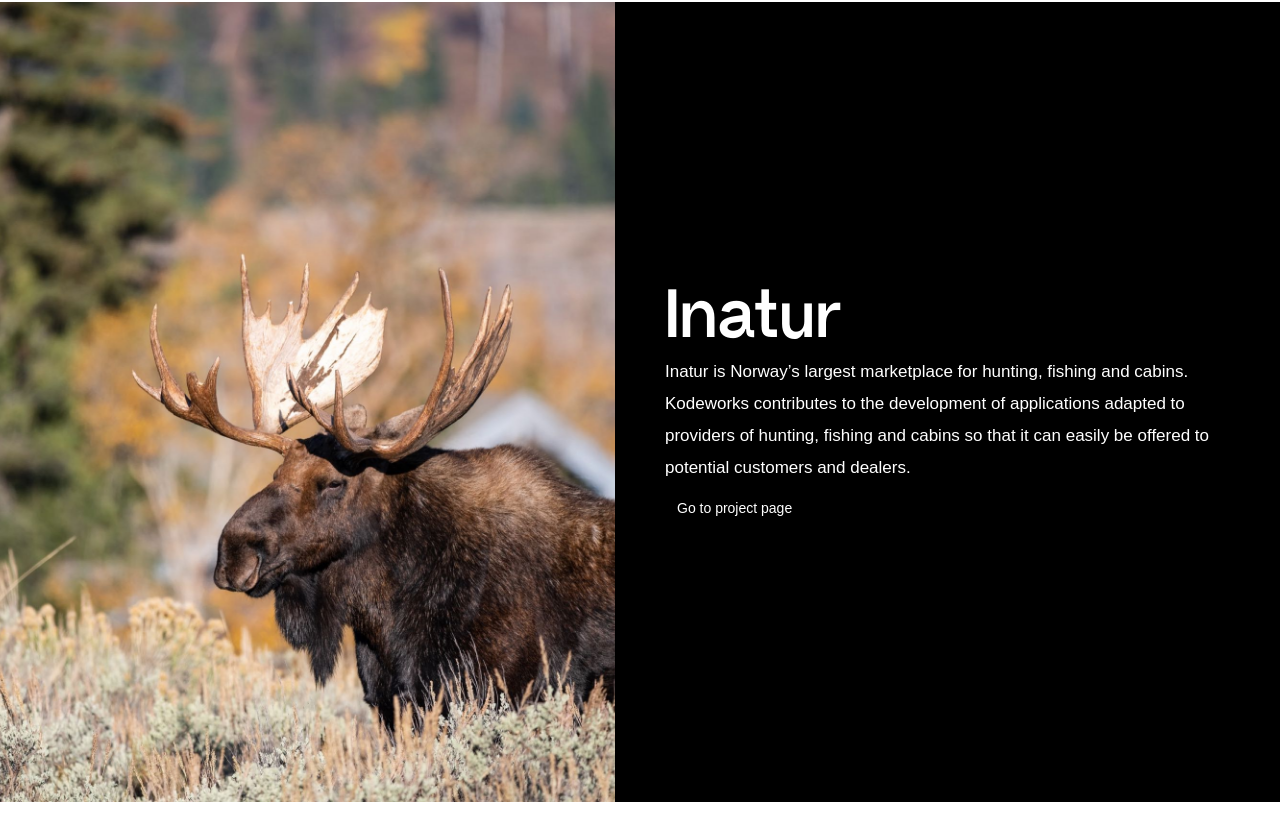
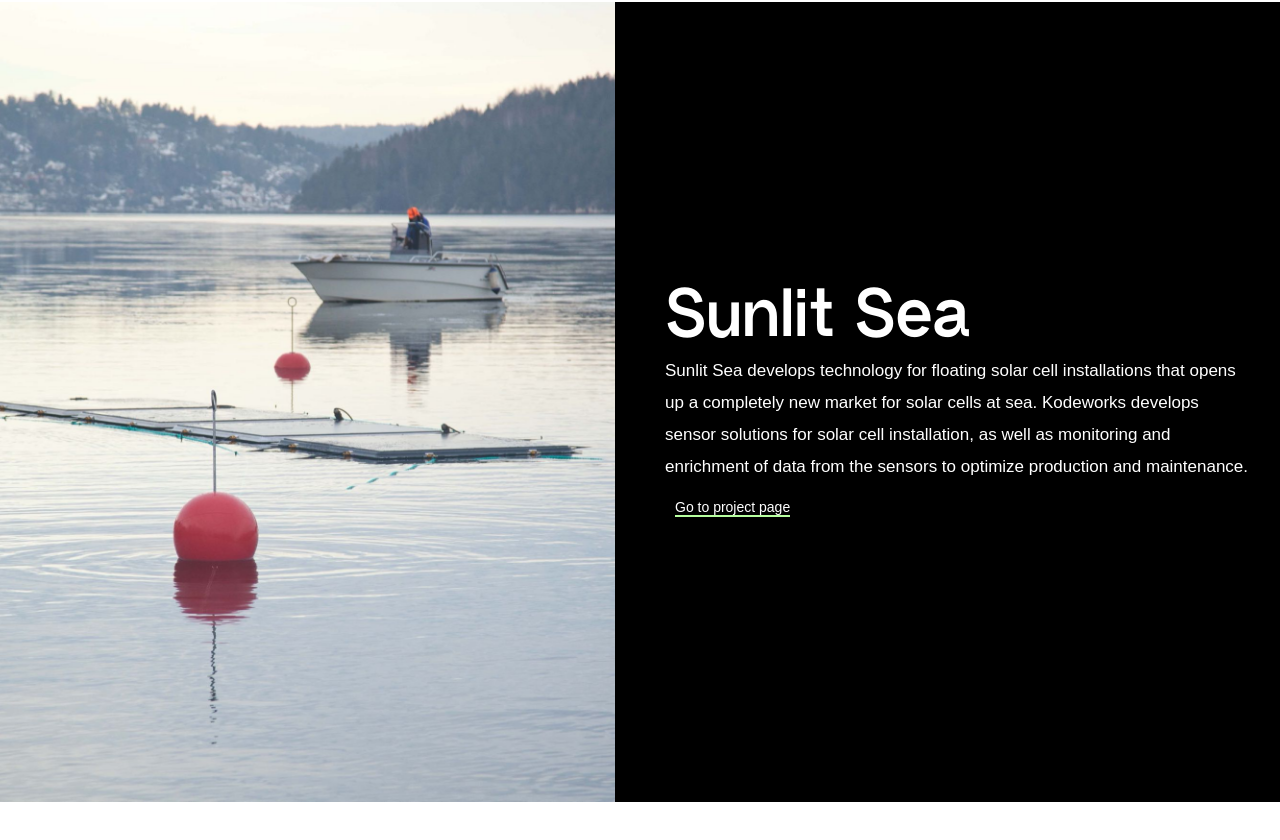
Before and after one commit to Kodeworks/kodeworks.no, a React (Create React App) app: page / in a window 1280 px wide. Shown: the part 3158-3998 px from the top of the page. Built offline with nearby package versions, Linux system fonts and the light colour scheme.

Commit message:
Fix more stuff

```diff
--- a/src/data/projects.ts
+++ b/src/data/projects.ts
@@ -11,6 +11,7 @@
     image: '/assets/projects/vaskehjelp.jpg',
     description: 'Vaskehjelp is a marketplace that connects a cleaner and customer, as well as taking care of payment and other paperwork. Kodeworks has assisted in the development of the iOS and Android application.',
     enabled: true,
+    highlighted: true,
   },
   Sunlitsea: {
     name: 'Sunlit Sea',
@@ -18,6 +19,7 @@
     image: '/assets/projects/sunlitsea.jpg',
     description: 'Sunlit Sea develops technology for floating solar cell installations that opens up a completely new market for solar cells at sea. Kodeworks develops sensor solutions for solar cell installation, as well as monitoring and enrichment of data from the sensors to optimize production and maintenance.',
     enabled: true,
+    highlighted: true,
   },
   Lilbit: {
     name: 'Lilbit',
@@ -38,7 +40,6 @@
     urlName: 'Inatur',
     image: '/assets/projects/inatur.jpg',
     description: 'Inatur is Norway’s largest marketplace for hunting, fishing and cabins. Kodeworks contributes to the development of applications adapted to providers of hunting, fishing and cabins so that it can easily be offered to potential customers and dealers.',
-    highlighted: true,
   },
   Statkraft: {
     name: 'Statkraft',
--- a/src/pages/Home/index.tsx
+++ b/src/pages/Home/index.tsx
@@ -99,7 +99,7 @@
           <p>
             {highlightedProject && highlightedProject.description}
           </p>
-          <Button appearance={Button.appearances.Light} text={'Go to project page'} href={`/input/${highlightedProject && highlightedProject.name.toLowerCase()}`} disabled={!(highlightedProject && highlightedProject.enabled)} />
+          <Button text={'Go to project page'} href={`/input/${highlightedProject && highlightedProject.urlName.toLowerCase()}`} disabled={!(highlightedProject && highlightedProject.enabled)} />
         </div>
       </article>
 
```
